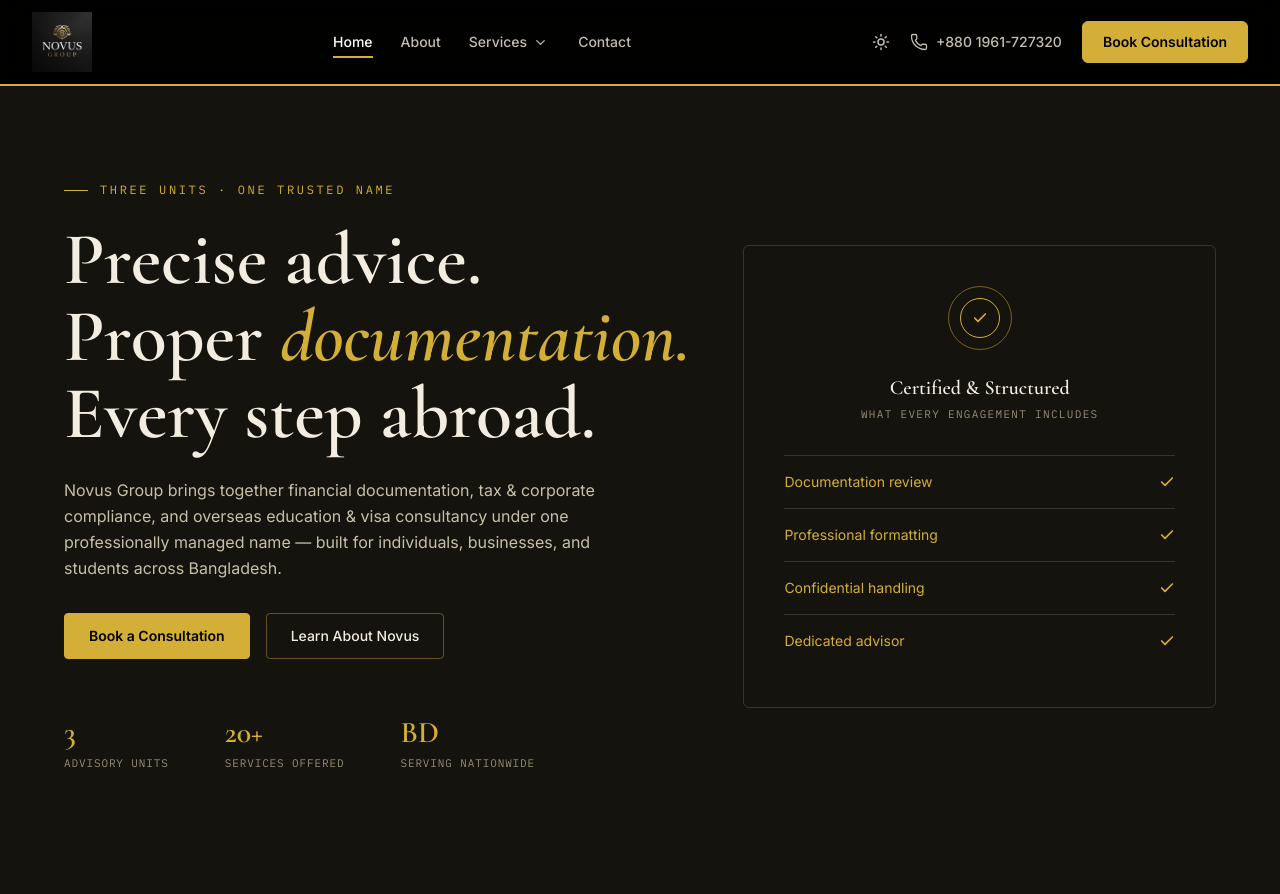
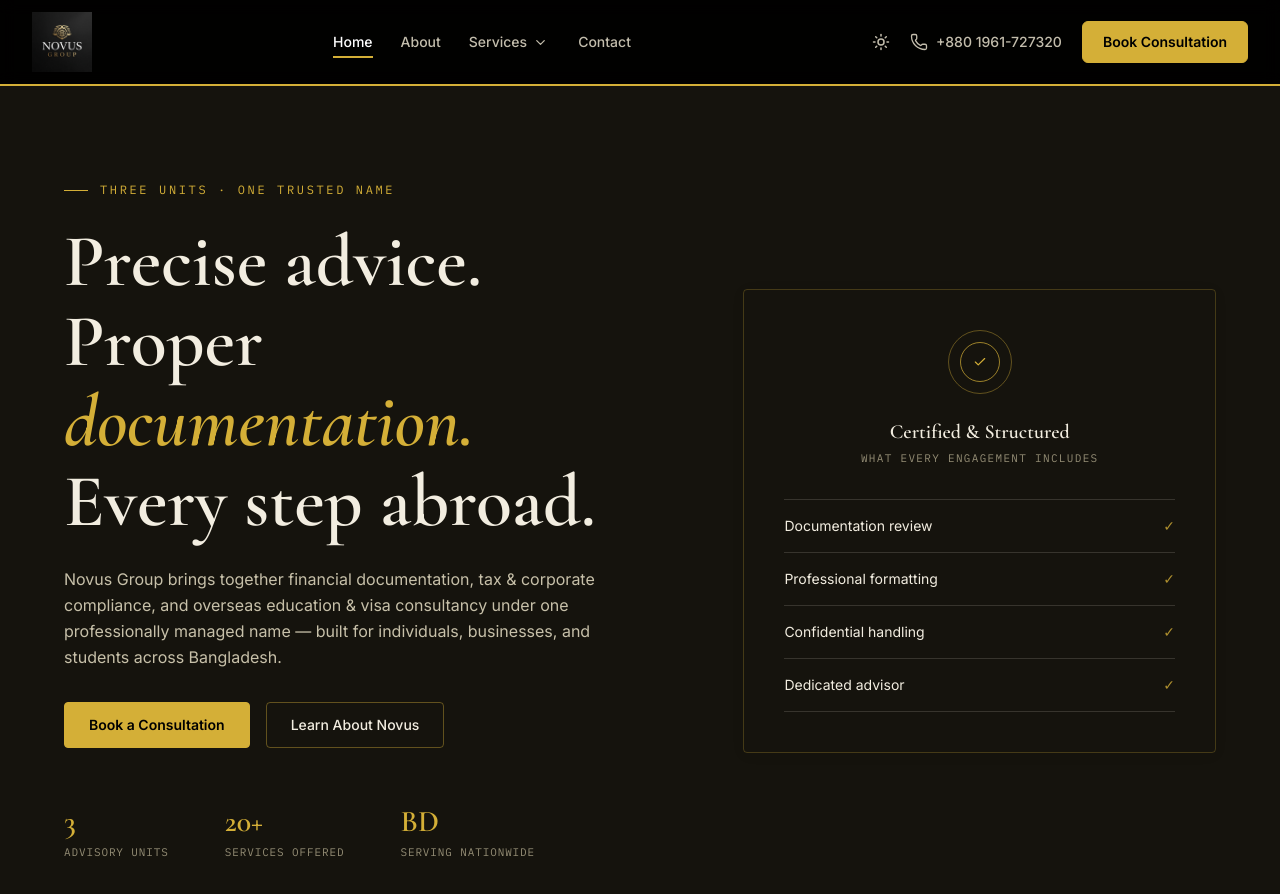
Before and after one commit to mahid76/novus, a React (Vite) app: page / in a window 1280 px wide. Shown: the top 894 px of the page. Before the commit the page ends 867 px from the top, so only its background shows below. Built offline with nearby package versions, Linux system fonts and the light colour scheme.

Commit message:
Banner Update

```diff
--- a/src/components/Banner/Banner.jsx
+++ b/src/components/Banner/Banner.jsx
@@ -28,14 +28,12 @@ const Banner = () => {
                             Three units · One trusted name
                         </div>
 
-                        <h1 className="mt-6 font-secondary text-[clamp(38px,6vw,74px)] font-semibold leading-[1.04] text-ink">
-                            Precise advice.
-                            <br />
-                            Proper{" "}
-                            <span className="italic text-primary">documentation.</span>
-                            <br />
-                            Every step abroad.
-                        </h1>
+                        <h1 className="mt-6 font-secondary text-[clamp(32px,6vw,74px)] font-semibold leading-[1.08] text-ink">
+							<span className="block">Precise advice.</span>
+							<span className="block">Proper</span>
+							<span className="block italic text-primary">documentation.</span>
+							<span className="block">Every step abroad.</span>
+						</h1>
 
                         <p className="mt-6 max-w-xl text-[15px] leading-relaxed text-ink-dim sm:text-base">
                             Novus Group brings together financial documentation, tax &amp;
@@ -74,10 +72,10 @@ const Banner = () => {
                     </div>
 
                     {/* Right column — info card */}
-                    <div className="rounded-md border border-hairline bg-surface p-10">
-                        <div className="mx-auto flex h-16 w-16 items-center justify-center rounded-full border border-primary/50">
-                            <div className="flex h-10 w-10 items-center justify-center rounded-full border border-primary">
-                                <Check size={16} strokeWidth={2.5} className="text-primary" />
+                    <div className="rounded-sm border border-primary/25 bg-surface p-10 shadow-[0_2px_14px_rgba(20,18,12,0.05)]">
+                        <div className="mx-auto flex h-16 w-16 items-center justify-center rounded-full border border-primary/40">
+                            <div className="flex h-10 w-10 items-center justify-center rounded-full border border-primary/70">
+                                <Check size={14} strokeWidth={2} className="text-primary" />
                             </div>
                         </div>
 
@@ -88,14 +86,14 @@ const Banner = () => {
                             What every engagement includes
                         </p>
 
-                        <ul className="mt-8 divide-y divide-hairline border-t border-hairline">
+                        <ul className="mt-8 divide-y divide-hairline border-y border-hairline">
                             {includes.map((item) => (
                                 <li
                                     key={item}
-                                    className="flex items-center justify-between py-4 text-sm text-primary"
+                                    className="flex items-center justify-between py-4 text-sm text-ink"
                                 >
                                     <span>{item}</span>
-                                    <Check size={16} strokeWidth={2.5} />
+                                    <span className="font-tertiary text-primary/80">✓</span>
                                 </li>
                             ))}
                         </ul>
```
